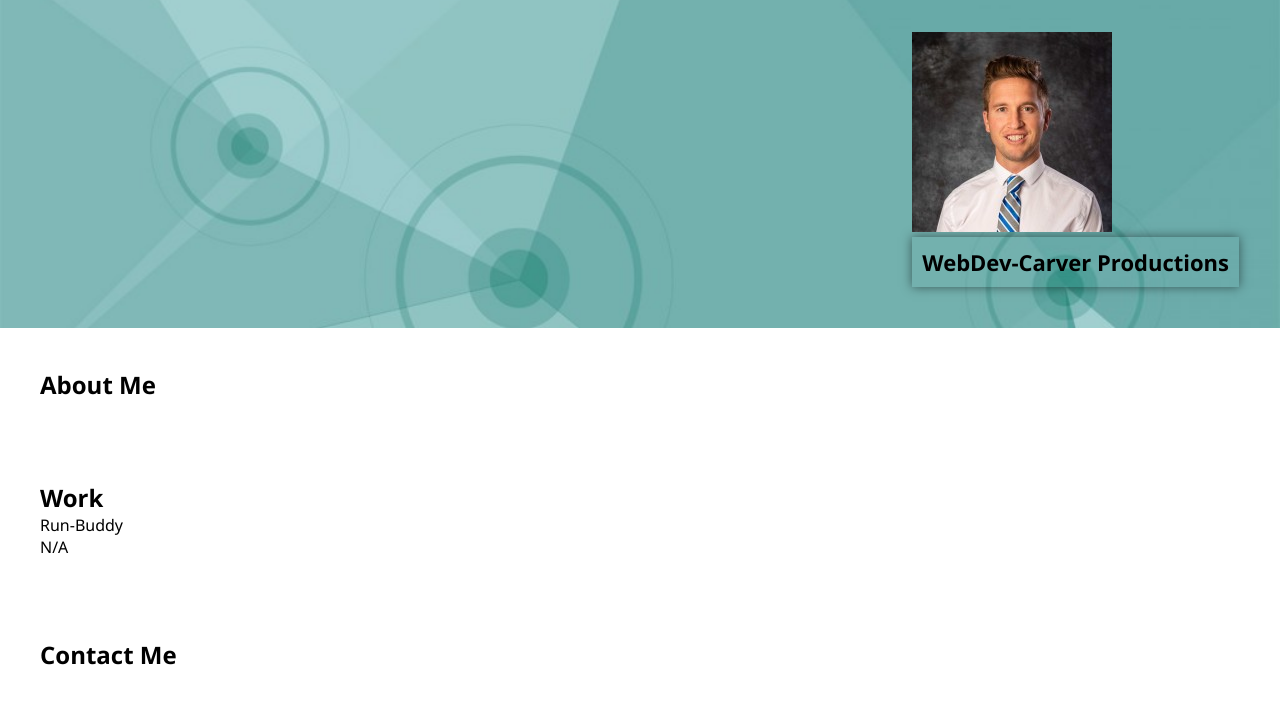
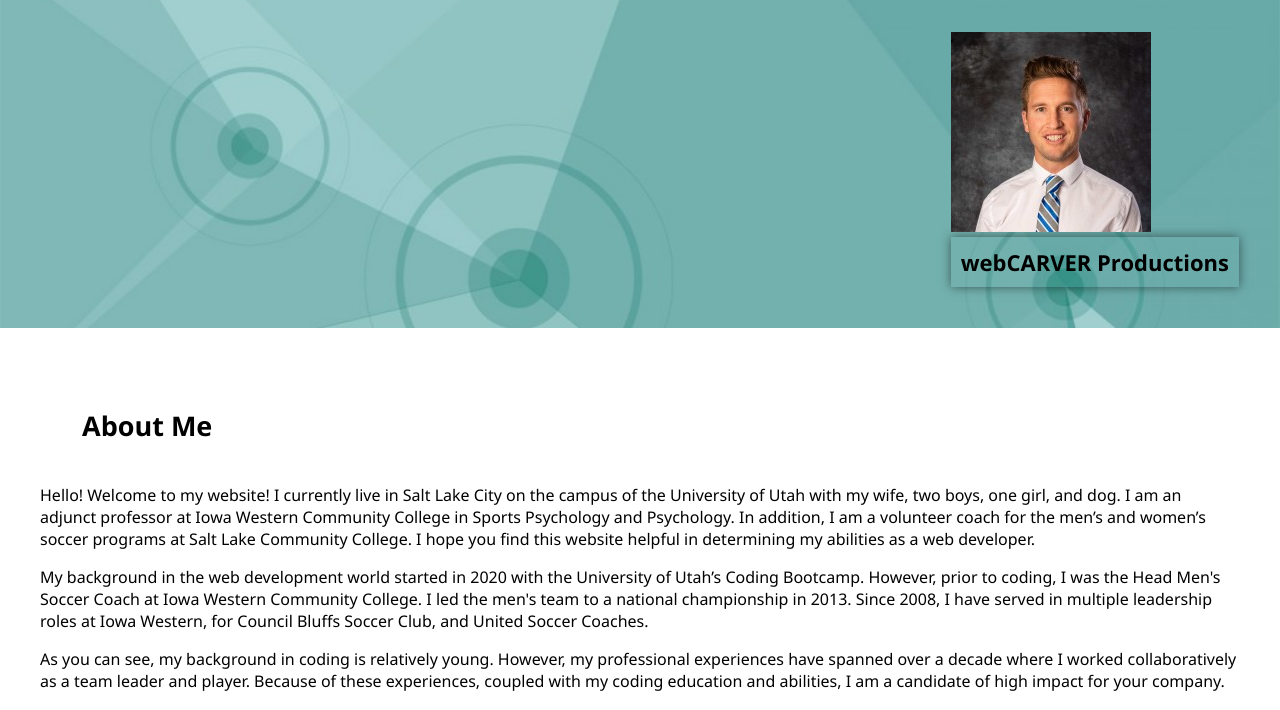
Before and after one commit to 1jorcarver/professional-portfolio, a plain HTML site: page index.html in a window 1280 px wide. Shown: the part 60-770 px from the top of the page. Drawn offline with Linux system fonts and the light colour scheme.

Commit message:
added html and css to about me and changed footer to contact me

```diff
--- a/assets/style.css
+++ b/assets/style.css
@@ -131,9 +131,24 @@
     margin: 1px;
 }
 
-.hero h3 {
+.hero h2 {
     padding: 10px 10px;
     font-weight: bolder;
     font-size: 22px;
     box-shadow: 0 0 10px rgba(0, 0, 0, 0.5);
 }
+/* hero style ends */
+
+/* about me section starts */
+.section-title {
+    width: 35%;
+    text-align: left;
+    margin: 3.5%;
+    font-size: 18px;
+    line-height: 1.2;
+}
+
+p {
+    margin-top: 1em ;
+    margin-bottom: 1em ;
+  }
--- a/index.html
+++ b/index.html
@@ -35,7 +35,7 @@
     <section class="hero">
         <div class="hero-img">
             <img src="./assets/images/profilepic.jpeg" alt="Jordan's profile picture" />
-            <h3>WebDev-Carver Productions</h3>
+            <h2>webCARVER Productions</h2>
         </div>
     </section>
 
@@ -46,9 +46,18 @@
                 About Me
             </h2>
         </div>
-        <div>
+
+        <div class="about-me">
             <p>
+                Hello! Welcome to my website! I currently live in Salt Lake City on the campus of the University of Utah with my wife, two boys, one girl, and dog. I am an adjunct professor at Iowa Western Community College in Sports Psychology and Psychology. In addition, I am a volunteer coach for the men’s and women’s soccer programs at Salt Lake Community College. I hope you find this website helpful in determining my abilities as a web developer.
+            </p>
 
+            <p>
+                My background in the web development world started in 2020 with the University of Utah’s Coding Bootcamp. However, prior to coding, I was the Head Men's Soccer Coach at Iowa Western Community College. I led the men's team to a national championship in 2013. Since 2008, I have served in multiple leadership roles at Iowa Western, for Council Bluffs Soccer Club, and United Soccer Coaches.
+            </p>
+
+            <p>
+                As you can see, my background in coding is relatively young. However, my professional experiences have spanned over a decade where I worked collaboratively as a team leader and player. Because of these experiences, coupled with my coding education and abilities, I am a candidate of high impact for your company.
             </p>
         </div>
     </section>
```
